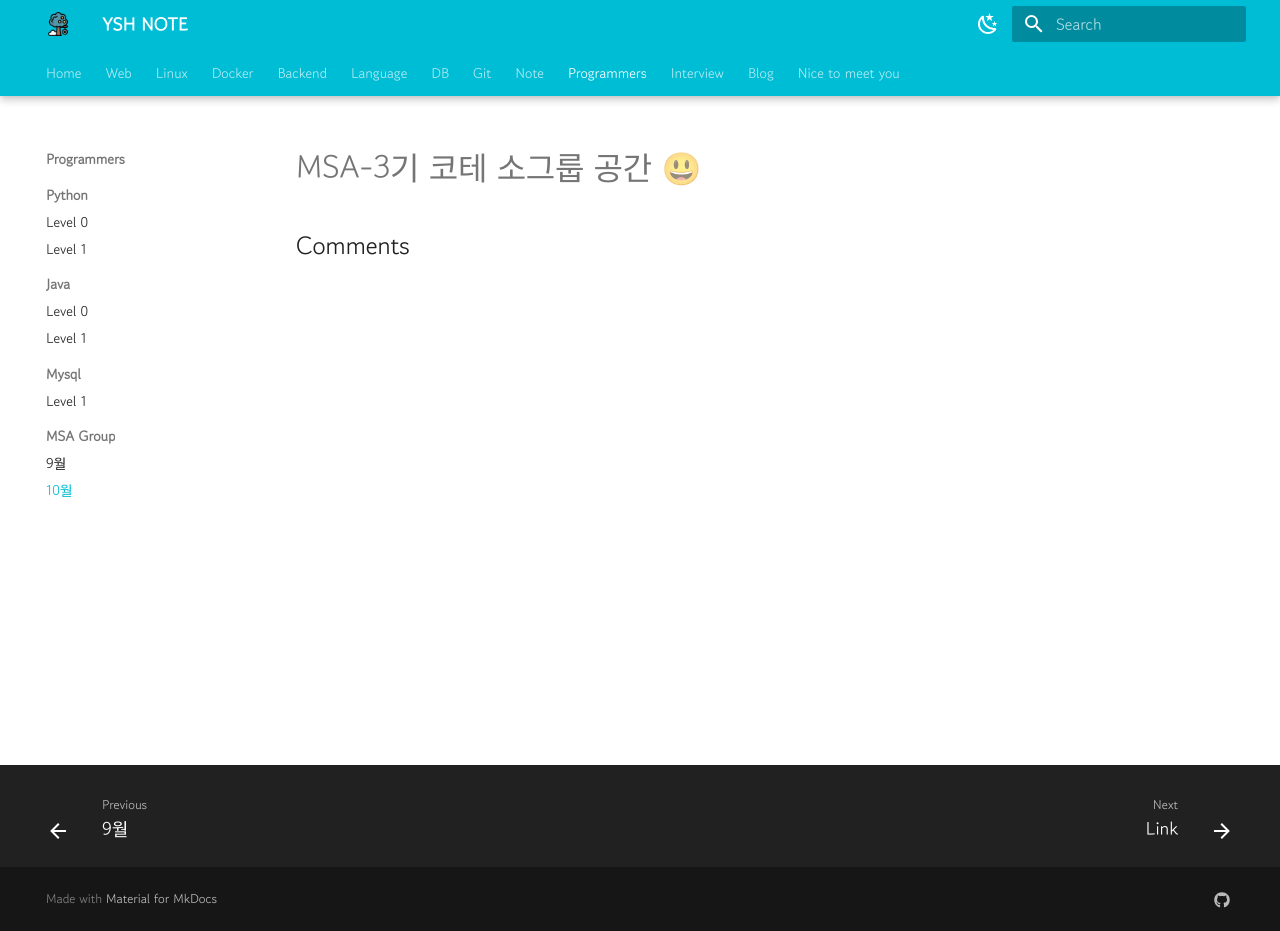
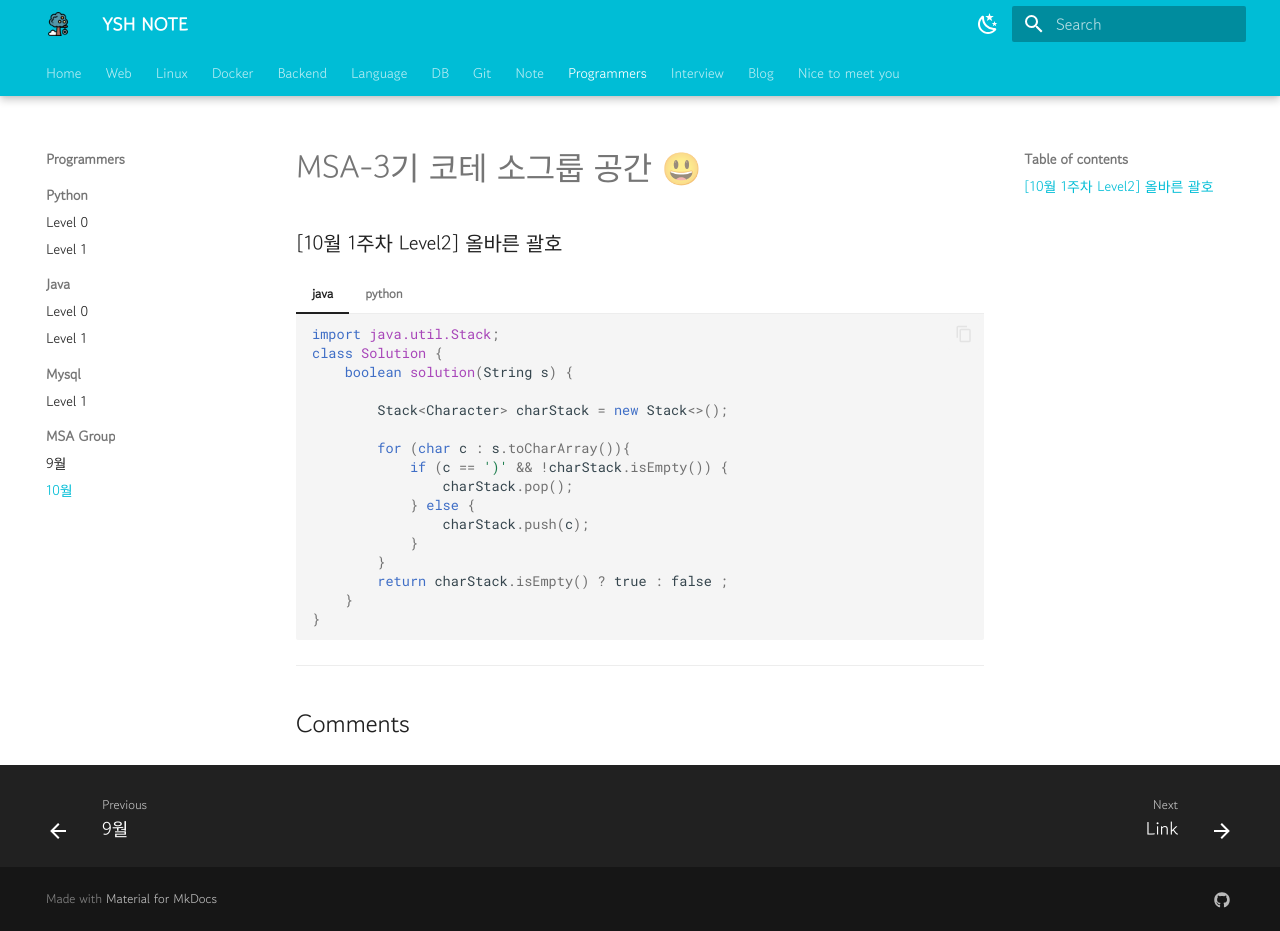
Before and after one commit to YSHeee/YSHeee.github.io, an MkDocs documentation site: the page built from docs/programmers/group/october.md, in a window 1280 px wide and 931 px high. Built offline with MkDocs 1.6.1 and Material for MkDocs 9.7.7, drawn with Linux system fonts in a browser that asks for light colours; comment, search, counter and statistics services are not loaded.

Commit message:
Add Programmers Group 10-1

````diff
--- a/docs/programmers/group/october.md
+++ b/docs/programmers/group/october.md
@@ -2,3 +2,39 @@
 comments: true
 ---
 # MSA-3기 코테 소그룹 공간 😃
+
+### [10월 1주차 Level2] 올바른 괄호
+
+=== "java"
+    ``` java
+    import java.util.Stack;
+    class Solution {
+        boolean solution(String s) {
+
+            Stack<Character> charStack = new Stack<>();
+
+            for (char c : s.toCharArray()){
+                if (c == ')' && !charStack.isEmpty()) {
+                    charStack.pop();
+                } else {
+                    charStack.push(c);
+                }
+            }
+            return charStack.isEmpty() ? true : false ;
+        }
+    }
+    ```
+=== "python"
+    ``` python
+    def solution(s):
+        result = []
+        for bracket in s:
+            if (bracket == ')' and result):
+                result.pop()
+            else:
+                result.append(bracket)
+
+        return False if result else True
+    ```
+
+---
````
Also changed, not shown: docs/programmers/group/september.md (+2 -11 lines).
